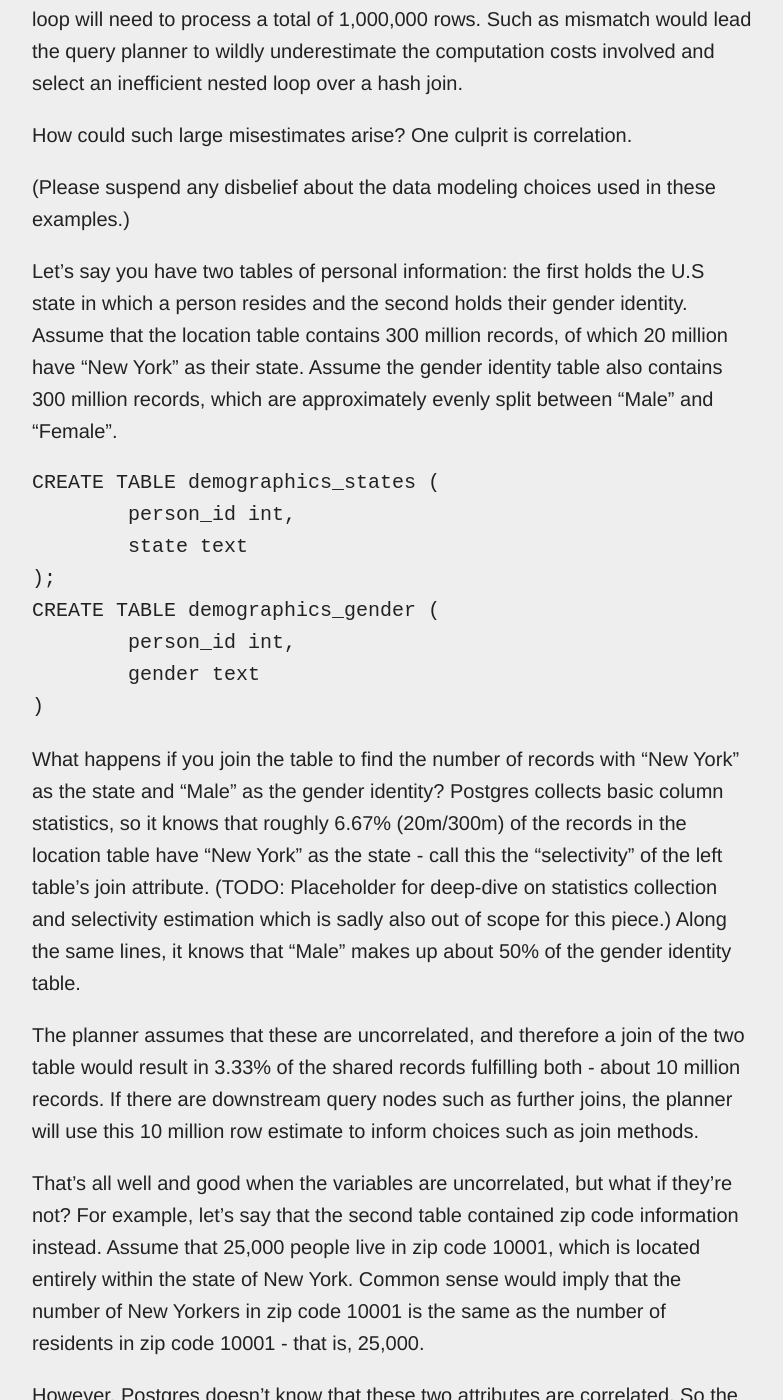
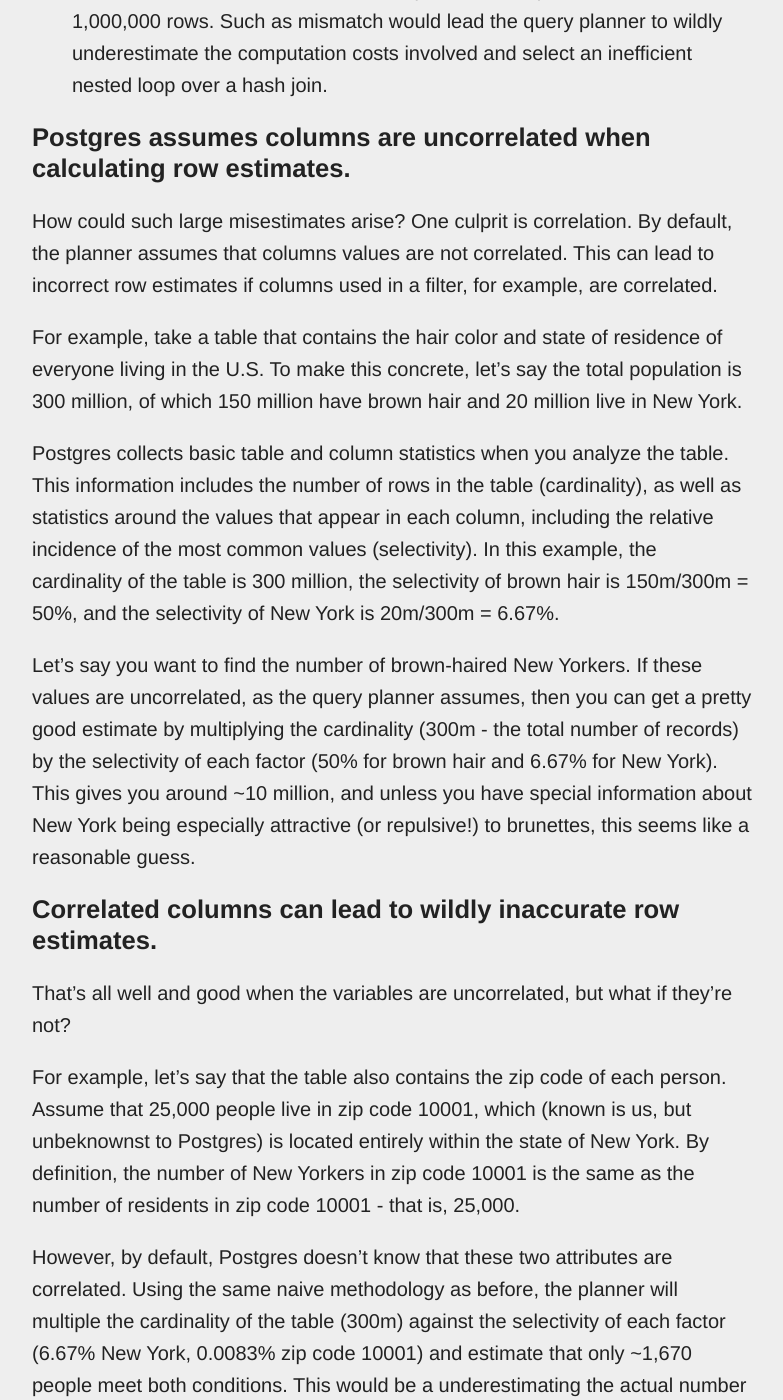
Before and after one commit to Taxes/taxes.github.io, a Jekyll site: the page built from postgres-part-1.md, in a window 1280 px wide and 1400 px high, scrolled down 2515 px. Shown: the whole window, without its empty margins (248-1031 px from the left). Built offline with Jekyll 4.4.1, drawn with Linux system fonts in a browser that asks for light colours; our own code applies the rules of GitHub Pages for plain Markdown files; some of the changed text lies outside the part shown.

Commit message:
postgres-part-1 v2
revisions to postgres-part-1 post

````diff
--- a/postgres-part-1.md
+++ b/postgres-part-1.md
@@ -8,7 +8,7 @@ The Postgres query planner is pretty neat. For a given SQL query, there can be m
 
 Like most underlying tools, when the planner does its job well, nobody notices it. It's when when the planner fails horrifically that it draws attention, and if you're like me - a relative newcomer to query optimization - you might not even know that the query planner exists, much less the effect it has on your query latencies. This post attempts to explain how a gap in the query planner could lead to slower performance by several orders of magnitude, as chronicled from the perspective of a product manager turned ad-hoc-database-administrator-for-a-day.
 
-## Background
+## Choosing the right query plan has significant effects on query performance.
 As noted earlier, a key function of the query planner is to determine the fastest way to execute a given query. One major variable between execution plans is the join methods used to combine data from various tables. Each join method carries a set of trade-offs, and depending on the characteristics of the underlying tables, performance between join methods can vary by multiple orders of magnitude.
 
 A refresher on join terminology: a join is a process that merges data from two tables, referenced as the left and right(-side) table for clarity. The tables are joined using a shared column or set of columns called join attributes. For example, if you have a table with product information and a table with order information, you might join the two on product ID, which would be the join attribute.
@@ -20,43 +20,33 @@ The three join methods that Postgres uses are:
 
 A thorough exploration of all the trade-offs involved in choosing the optimal join methods is outside the scope of this post (and my expertise). Suffice it to say that - and this is a highly simplified take missing a lot of nuance - nested loop joins are better if both tables are small, merge joins are better for tables that are already sorted, and hash joins are better for large tables. (TODO: Placeholder for deep-dive on join strategy trade-offs.)
 
-## Problem
+## The query planner uses statistics, including row estimates, to inform crucial query planning decisions.
 So, how does the planner choose which join method to use? Let's assume a join selection algorithm that runs as follows, leveraging the comparative advantages of each join method (again, highly simplified):
 1. If both the left and right table are already sorted, use a merge join.
 2. Else, if the total number of rows M x N is larger than 100, use a hash join.
 3. Else, use a nested loop join.
-
 This means that there are some pieces of information which are crucial for the planner to make a well-informed optimal join method choice:
 1. The sort status of both tables
 2. The size of both tables
-
 As we'll come to see, inaccurate information at this stage can have a significant effect on performance. For example, if the query planner believes that the input tables each only have 1 row, then the product of rows is just 1 - an ideal case for the nested loop join. If instead, both input tables have 1,000 rows, the nested loop will need to process a total of 1,000,000 rows. Such as mismatch would lead the query planner to wildly underestimate the computation costs involved and select an inefficient nested loop over a hash join.
 
-How could such large misestimates arise? One culprit is correlation.
+## Postgres assumes columns are uncorrelated when calculating row estimates.
+How could such large misestimates arise? One culprit is correlation. By default, the planner assumes that columns values are not correlated. This can lead to incorrect row estimates if columns used in a filter, for example, are correlated.
 
-(Please suspend any disbelief about the data modeling choices used in these examples.)
+For example, take a table that contains the hair color and state of residence of everyone living in the U.S. To make this concrete, let's say the total population is 300 million, of which 150 million have brown hair and 20 million live in New York.
 
-Let's say you have two tables of personal information: the first holds the U.S state in which a person resides and the second holds their gender identity. Assume that the location table contains 300 million records, of which 20 million have "New York" as their state. Assume the gender identity table also contains 300 million records, which are approximately evenly split between "Male" and "Female".
-```
-CREATE TABLE demographics_states (
-	person_id int,
-	state text
-);
-CREATE TABLE demographics_gender (
-	person_id int,
-	gender text
-)
-```
+Postgres collects basic table and column statistics when you analyze the table. This information includes the number of rows in the table (cardinality), as well as statistics around the values that appear in each column, including the relative incidence of the most common values (selectivity). In this example, the cardinality of the table is 300 million, the selectivity of brown hair is 150m/300m = 50%, and the selectivity of New York is 20m/300m = 6.67%.
 
-What happens if you join the table to find the number of records with "New York" as the state and "Male" as the gender identity?
-Postgres collects basic column statistics, so it knows that roughly 6.67% (20m/300m) of the records in the location table have "New York" as the state - call this the "selectivity" of the left table's join attribute. (TODO: Placeholder for deep-dive on statistics collection and selectivity estimation which is sadly also out of scope for this piece.) Along the same lines, it knows that "Male" makes up about 50% of the gender identity table.
+Let's say you want to find the number of brown-haired New Yorkers. If these values are uncorrelated, as the query planner assumes, then you can get a pretty good estimate by multiplying the cardinality (300m - the total number of records) by the selectivity of each factor (50% for brown hair and 6.67% for New York). This gives you around ~10 million, and unless you have special information about New York being especially attractive (or repulsive!) to brunettes, this seems like a reasonable guess.
 
-The planner assumes that these are uncorrelated, and therefore a join of the two table would result in 3.33% of the shared records fulfilling both - about 10 million records. If there are downstream query nodes such as further joins, the planner will use this 10 million row estimate to inform choices such as join methods.
+## Correlated columns can lead to wildly inaccurate row estimates.
+That's all well and good when the variables are uncorrelated, but what if they're not?
 
-That's all well and good when the variables are uncorrelated, but what if they're not? For example, let's say that the second table contained zip code information instead. Assume that 25,000 people live in zip code 10001, which is located entirely within the state of New York. Common sense would imply that the number of New Yorkers in zip code 10001 is the same as the number of residents in zip code 10001 - that is, 25,000.
+For example, let's say that the table also contains the zip code of each person. Assume that 25,000 people live in zip code 10001, which (known is us, but unbeknownst to Postgres) is located entirely within the state of New York. By definition, the number of New Yorkers in zip code 10001 is the same as the number of residents in zip code 10001 - that is, 25,000.
 
-However, Postgres doesn't know that these two attributes are correlated. So the planner will estimate using the same methodology as before. It knows that 6.67% of records in the state table have "New York", and 0.0083% of records in the zip code table have "10001", and so it estimates that a join between the two tables would result in 0.00056% of the shared rows fulfilling both conditions - in other words, only 1,667 records. This would be a underestimating the actual number of rows returned by a factor of 15.
+However, by default, Postgres doesn't know that these two attributes are correlated. Using the same naive methodology as before, the planner will multiple the cardinality of the table (300m) against the selectivity of each factor (6.67% New York, 0.0083% zip code 10001) and estimate that only ~1,670 people meet both conditions. This would be a underestimating the actual number by a factor of 15.
 
-Given what we know about how critical accurate row estimates are to inform join strategies and the possibility that these correlation errors can compound across multiple joins, it's evident that the planner's underestimations could have significant effects on query performance.
+## Bad row estimates lead to bad query plans.
+Imagine if we added further conditions on similarly correlated attributes such as city of residence or area code - these correlation errors would compound and lead to even larger misestimates. Given what we know about how critical accurate row estimates are to inform query planning and join strategies, it's evident that the planner's underestimations could have significant effects on query performance.
 
-So we've encountered a bit of a problem. In the following post, I'll discuss how Postgres uses extended statistics to deal with correlation within a table, the limitations on correlations between tables, and other strategies for generating more accurate estimates and better query plans when faced with this situation.
+So we have a bit of a problem. In the following post, I'll discuss how Postgres uses extended statistics to deal with correlation within a table, the limitations on correlations between tables, and other strategies for generating more accurate estimates and better query plans when faced with this situation.
````
